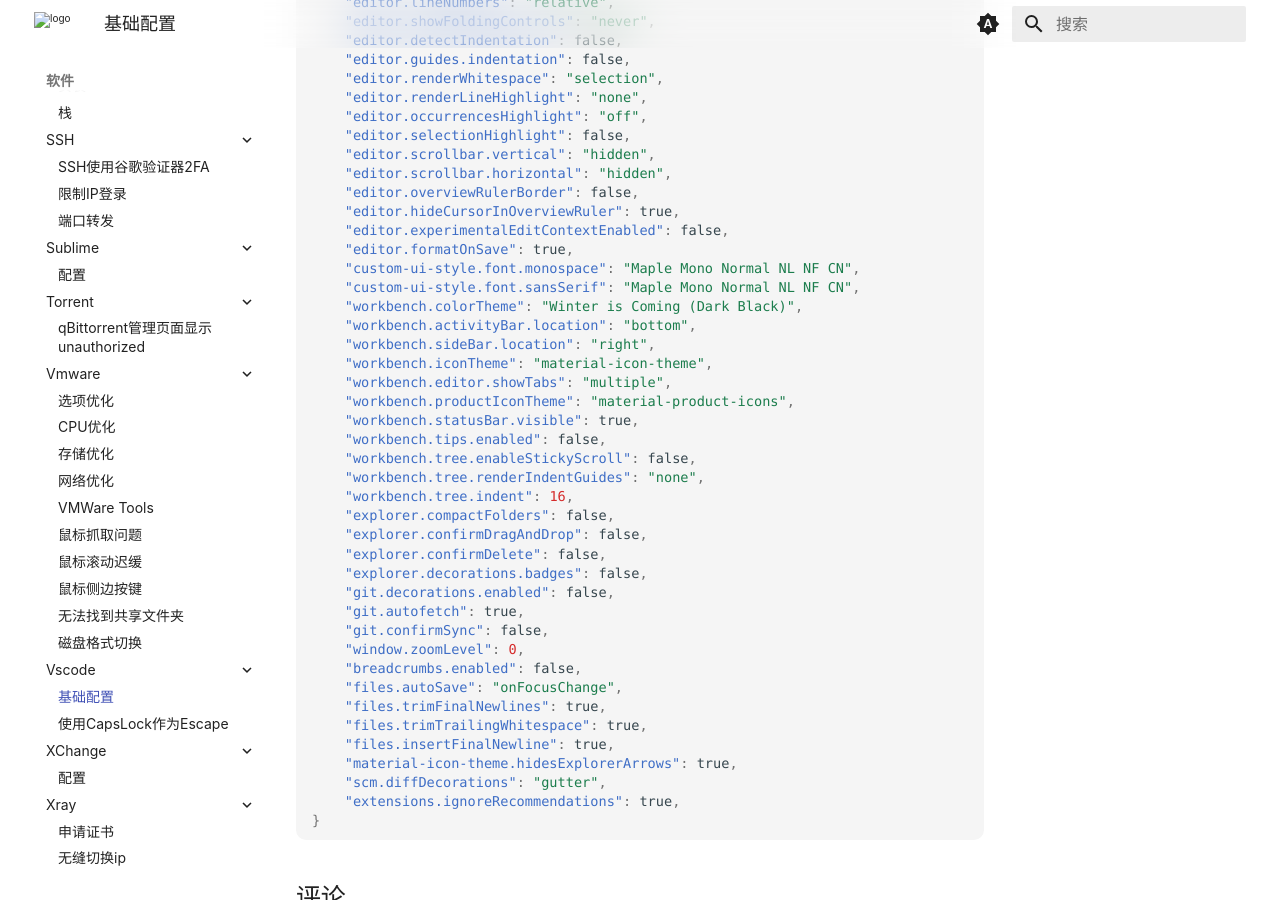
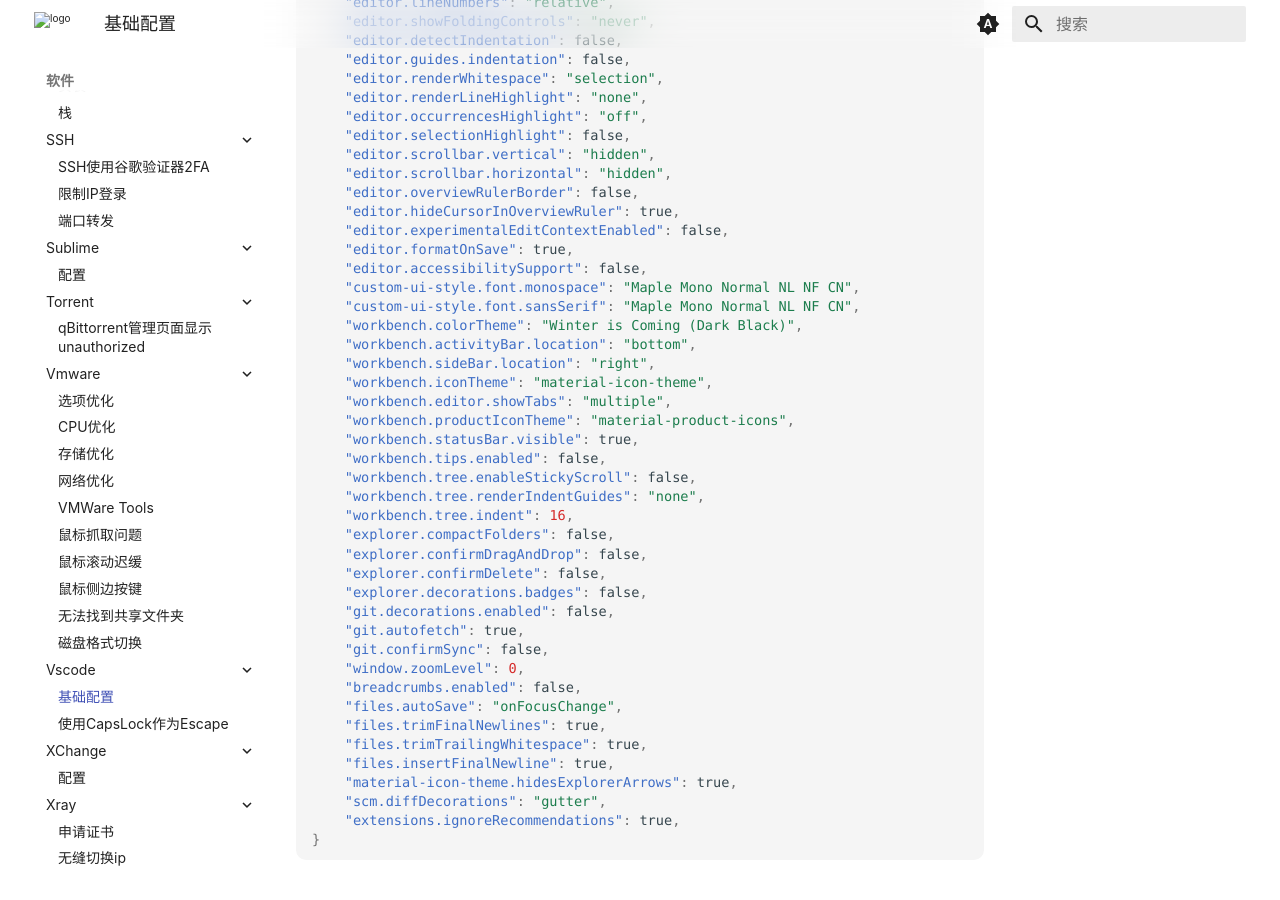
Before and after one commit to ricolxwz/note, an MkDocs documentation site: the page built from docs/software/vscode/config.md, in a window 1280 px wide and 900 px high, scrolled down 591 px. Built offline with MkDocs 1.6.1 and Material for MkDocs 9.7.7, drawn with Linux system fonts in a browser that asks for light colours; some web fonts are replaced; comment, search, counter and statistics services are not loaded.

Commit message:
docs: update config.md

```diff
--- a/docs/software/vscode/config.md
+++ b/docs/software/vscode/config.md
@@ -36,6 +36,7 @@ comments: true
     "editor.hideCursorInOverviewRuler": true,
     "editor.experimentalEditContextEnabled": false,
     "editor.formatOnSave": true,
+    "editor.accessibilitySupport": false,
     "custom-ui-style.font.monospace": "Maple Mono Normal NL NF CN",
     "custom-ui-style.font.sansSerif": "Maple Mono Normal NL NF CN",
     "workbench.colorTheme": "Winter is Coming (Dark Black)",
```
